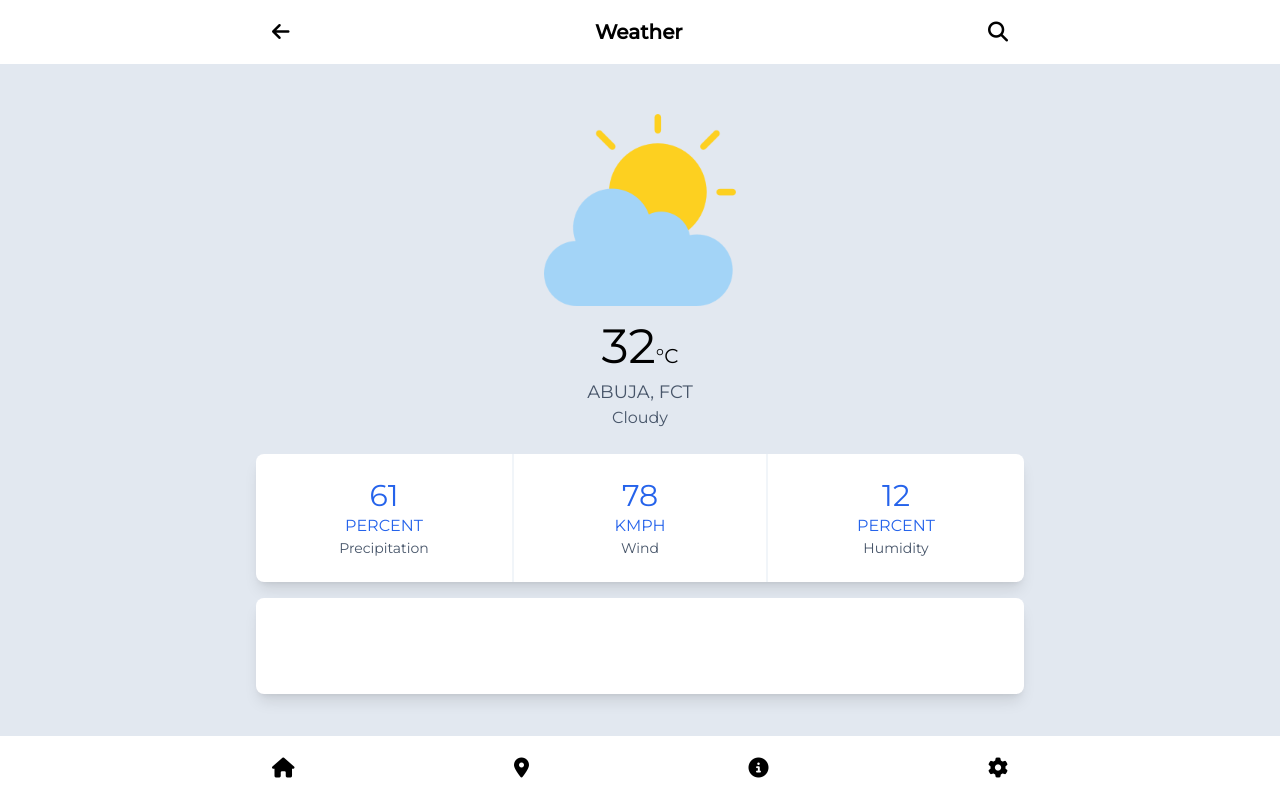
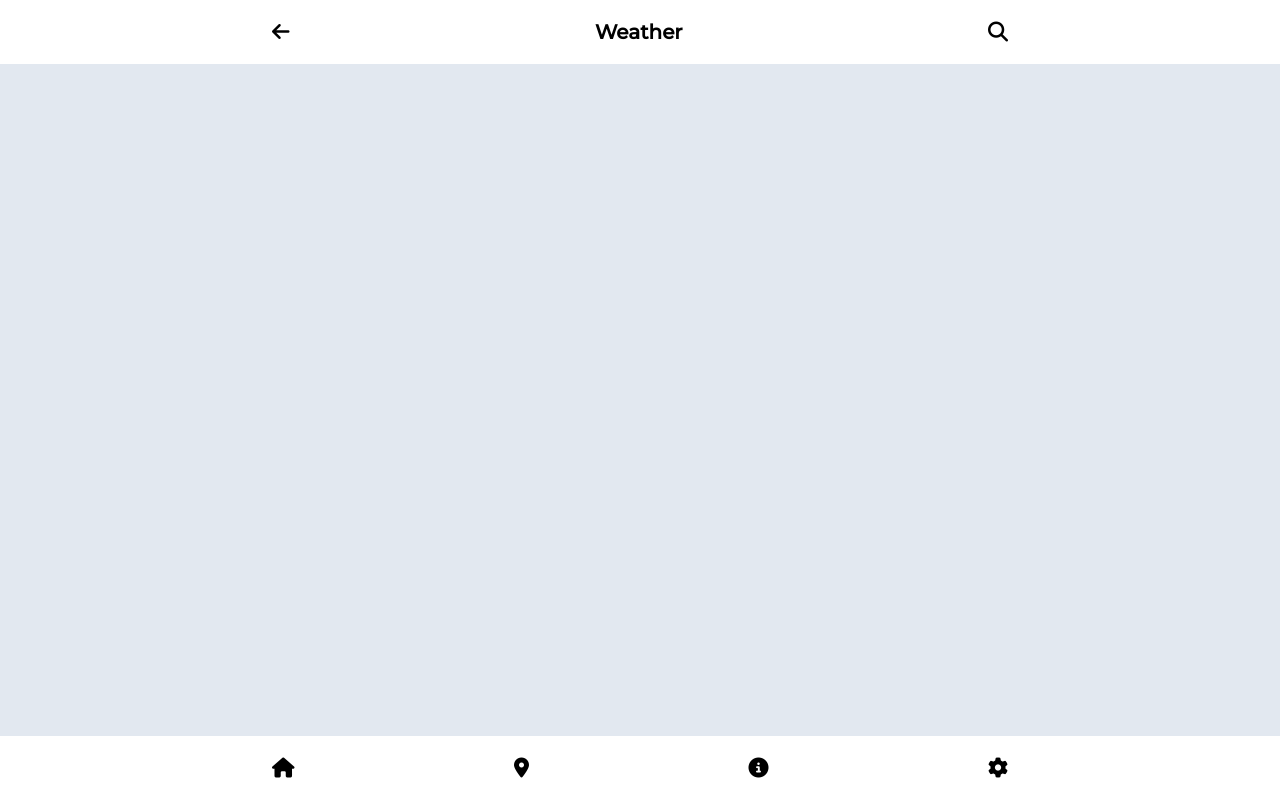
Before and after one commit to fancifulcrow/weather-app, a Vue app: page / in a window 1280 px wide. Built offline with nearby package versions, Linux system fonts and the light colour scheme.

Commit message:
remove old design

```diff
--- a/src/components/CityView.vue
+++ b/src/components/CityView.vue
@@ -1,46 +1,6 @@
 <template>
-    <div class="w-full h-screen flex flex-col items-center justify-center gap-4 mx-2">
-        <div class="flex sm:flex-col justify-center items-center sm:text-center my-2 gap-8 sm:gap-0">
-            <div class="w-32 h-32 sm:w-48 sm:h-48"><img src="../assets/cloudy.png" alt="cloudy"></div>
-            <div class="">
-                <div class="flex flex-row items-baseline sm:justify-center sm:text-center pt-4 pb-2">
-                    <h1 class="text-5xl">32</h1>
-                    <span class="text-xl">°C</span>
-                </div>
-                    <div class="">
-                        <h2 class="uppercase text-lg colored-text-2">Abuja, FCT</h2>
-                        <span class="colored-text-2">Cloudy</span>
-                    </div>
-            </div>
-        </div>
-        <div class="box-width h-32 bg-white rounded-lg grid grid-cols-3 shadow-lg">
-            <div class="w-full h-full flex flex-col items-center justify-center">
-                <div class="colored-text-1 text-center flex items-center flex-col">
-                    <h1 class="text-3xl">61</h1>
-                    <span class="uppercase">PERCENT</span>
-                </div>
-                <span class="colored-text-2 text-sm">Precipitation</span>
-            </div>
+    <div>
 
-            <div class="w-full h-full flex flex-col items-center justify-center border-x-2 border-slate-100">
-                <div class="colored-text-1 text-center flex items-center flex-col">
-                    <h1 class="text-3xl">78</h1>
-                    <span class="uppercase">KMPH</span>
-                </div>
-                <span class="colored-text-2 text-sm">Wind</span>
-            </div>
-
-            <div class="w-full h-full flex flex-col items-center justify-center">
-                <div class="colored-text-1 text-center flex items-center flex-col">
-                    <h1 class="text-3xl">12</h1>
-                    <span class="uppercase">PERCENT</span>
-                </div>
-                <span class="colored-text-2 text-sm">Humidity</span>
-            </div>
-        </div>
-        <div class="box-width h-24 bg-white rounded-lg grid grid-cols-6 shadow-lg">
-
-        </div>
     </div>
 </template>
 
```
